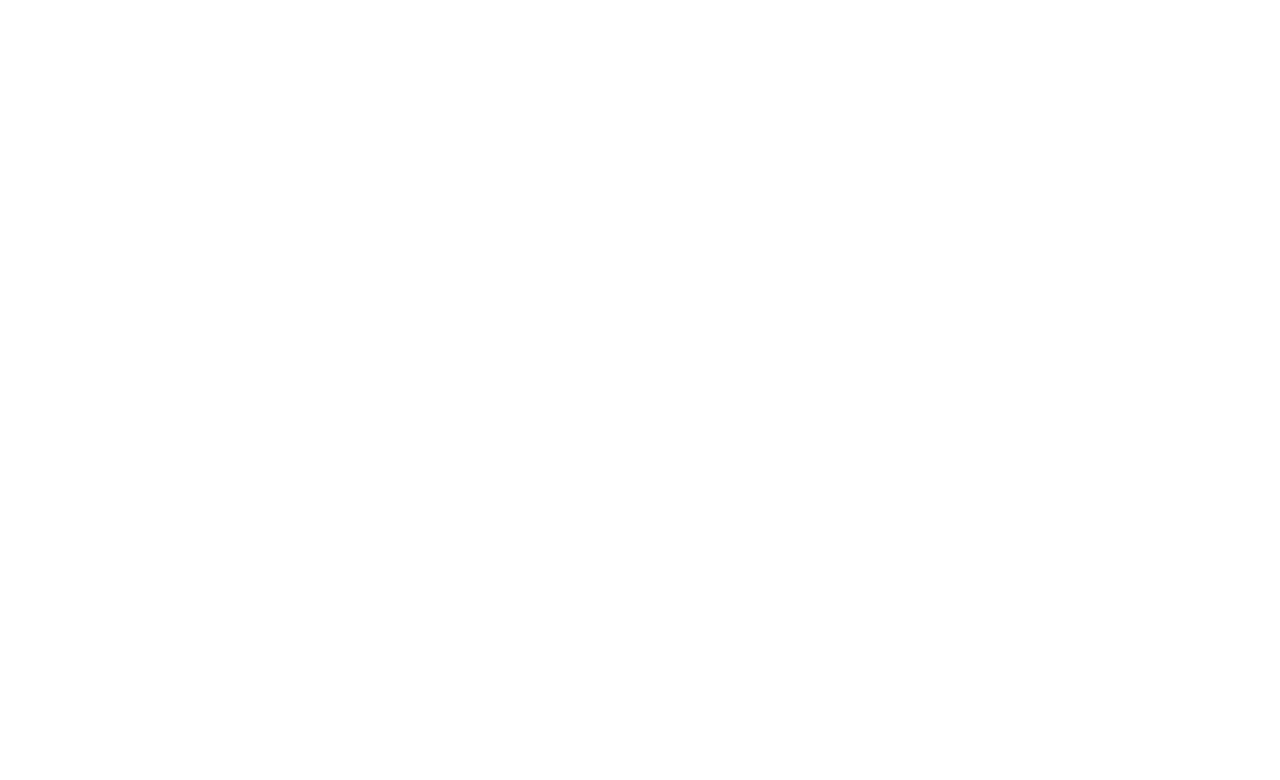
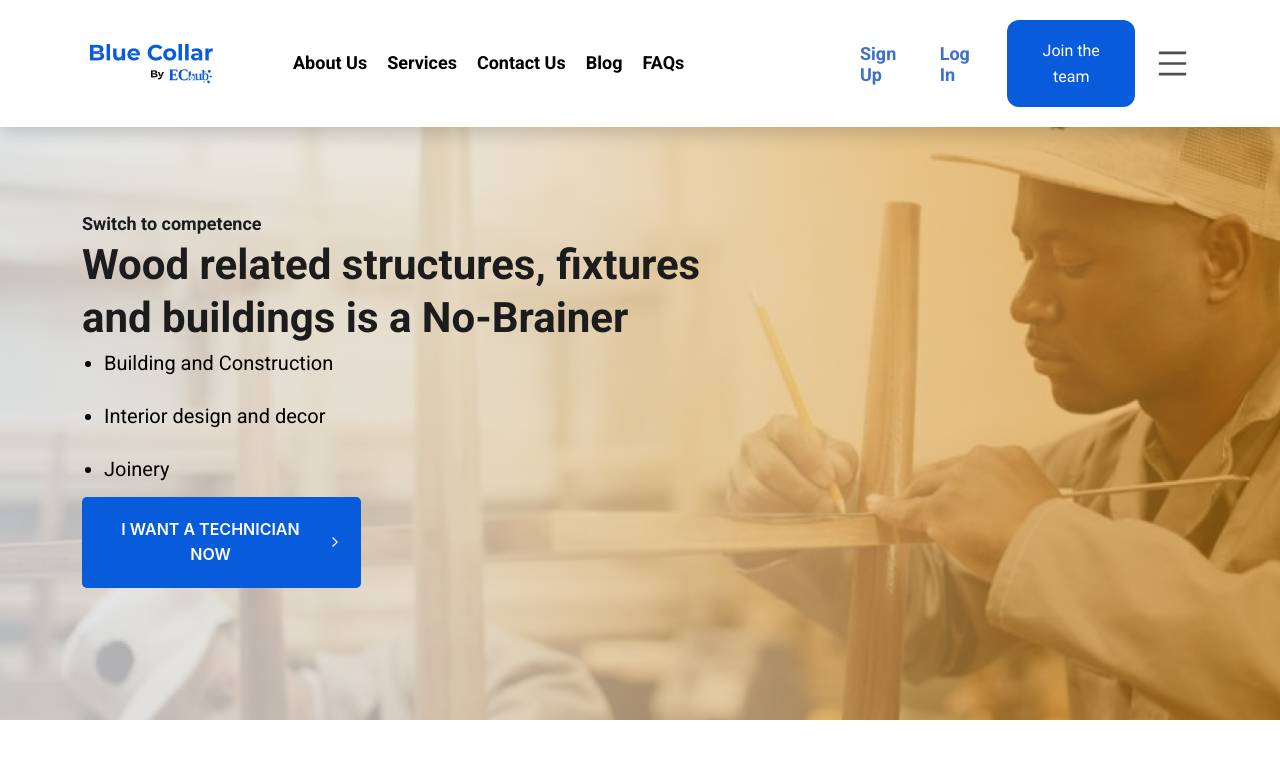
Before and after one commit to Echub-Africa/EChub-react-node, a React (Create React App) app: page /carpentry in a window 1280 px wide. Before the commit this address had no page. Shown: the top 780 px of the page. Built offline with nearby package versions, Linux system fonts and the light colour scheme.

Commit message:
linked all route together in the App.js

```diff
--- a/src/App.js
+++ b/src/App.js
@@ -1,14 +1,14 @@
+/* eslint-disable no-unused-vars */
 import React from 'react'
 import {BrowserRouter as Router, Route, Routes} from "react-router-dom"
 
 
 import './App.css';
 import Home from "./pages/Home.jsx"
-import CompanySign from "./pages/CompanySign.jsx";
 import NormalSign from "./pages/NormalSign.jsx";
-import SignUp from './pages/SignUp.jsx'
 import Login from './pages/Login.jsx'
 import Carpentry from "./pages/Carpentry/Carpentry.jsx";
+import ElectricalMaintenance from './pages/ElectricalMaintainance/ElectricalMaintenance'
 import HireIndividual from "./pages/HireIndividual/HireIndividual.jsx";
 import HireCompany from "./pages/HireCompany/HireCompany.jsx";
 import ErrorPage from "./pages/404/ErrorPage.jsx";
@@ -21,17 +21,23 @@
 
 
 
-
-
-
-
-
 const App = () => {
   return (
     <>
     <Router>
       <Routes>
-
+        <Route path="/" element={<Home />} />
+        <Route path="/signup" element={<NormalSign />} />
+        <Route path="/login" element={<Login />} />
+        <Route path="/resetpassword" element={<ResetPassword />} />
+        <Route path="/company" element={<CompanySignUp />} />
+        <Route path="/individual" element={<IndividualSignUp />} />
+        <Route path="/join" element={<Join />} />
+        <Route path="/carpentry" element={<Carpentry />} />
+        <Route path="/electrical-maintenance" element={<ElectricalMaintenance />} />
+        <Route path="/hire-company" element={<HireCompany />} />
+        <Route path="/hire-individual" element={<HireIndividual />} />
+        <Route path="/about" element={<AboutTech />} />
       </Routes>
     </Router>
     </>
--- a/src/components/Footer.jsx
+++ b/src/components/Footer.jsx
@@ -1,4 +1,5 @@
 import React from 'react'
+import {Link} from 'react-router-dom'
 
 
 export default function Footer() {
@@ -8,10 +9,10 @@
         <div className='col col-lg-4 col-md-4 col-sm-12 leftFooter'>
           <h1 className='footerBrand mt-5'>Blue Collar</h1>
           <div className='footerIcons'>
-            <a href="#"><i class="fab fa-facebook-f"></i> </a>
-            <a href="#"><i class="fab fa-linkedin-in"></i> </a>
-            <a href="#"><i class="fab fa-twitter"></i> </a>
-            <a href="#"> <i class="fab fa-instagram"></i></a>
+            <Link to="#"><i class="fab fa-facebook-f"></i> </Link>
+            <Link to="#"><i class="fab fa-linkedin-in"></i> </Link>
+            <Link to="#"><i class="fab fa-twitter"></i> </Link>
+            <Link to="#"> <i class="fab fa-instagram"></i></Link>
           </div>
         </div>
         <div className='col col-lg-8 col-md-8 col-sm-12 rightFooter'>
@@ -23,25 +24,25 @@
           </div>
           <div className='footerDivs'>
             <div className='footerDiv1'>
-              <a  className='mb-5' href="#"><p className='bold footerHeader'>Join blue collar</p></a>
-              <a href="#"><p className='footerP'>For blue collar technicians</p></a>
-              <a href="#"><p className='footerP'>Learning community</p></a>
-              <a href="#"><p className='footerP'>Leadership programme</p></a>
-              <a href="#"><p className='footerP'>Become a partner</p></a>
+              <Link  className='mb-5' to="#"><p className='bold footerHeader'>Join blue collar</p></Link>
+              <Link to="#"><p className='footerP'>For blue collar technicians</p></Link>
+              <Link to="#"><p className='footerP'>Learning community</p></Link>
+              <Link to="#"><p className='footerP'>Leadership programme</p></Link>
+              <Link to="#"><p className='footerP'>Become a partner</p></Link>
             </div>
             <div className='footerDiv2'>
-              <a  className='mb-5' href="#"><p className='bold footerHeader'>Services</p></a>
-              <a href="#"><p className='footerP'>Electrical</p></a>
-              <a href="#"><p className='footerP'>Carpentry</p></a>
-              <a href="#"><p className='footerP'>Plumbing</p></a>
-              <a href="#"><p className='footerP'>Electronics and Gadgets</p></a>
+              <Link  className='mb-5' to="/services"><p className='bold footerHeader'>Services</p></Link>
+              <Link to="/electrical-maintenance"><p className='footerP'>Electrical</p></Link>
+              <Link to="/carpentry"><p className='footerP'>Carpentry</p></Link>
+              <Link to="/plumbing"><p className='footerP'>Plumbing</p></Link>
+              <Link to="/electronic-gadget"><p className='footerP'>Electronics and Gadgets</p></Link>
             </div>
             <div className='footerDiv3'>
-              <a  className='mb-5' href="#"><p className='bold footerHeader'>About us</p></a>
-              <a href="#"><p className='footerP'>Who we are</p></a>
-              <a href="#"><p className='footerP'>Blogs</p></a>
-              <a href="#"><p className='footerP'>Events</p></a>
-              <a href="#"><p className='footerP'>Projects</p></a>
+              <Link  className='mb-5' to="#"><p className='bold footerHeader'>About us</p></Link>
+              <Link to="#"><p className='footerP'>Who we are</p></Link>
+              <Link to="#"><p className='footerP'>Blogs</p></Link>
+              <Link to="#"><p className='footerP'>Events</p></Link>
+              <Link to="#"><p className='footerP'>Projects</p></Link>
             </div>
           </div>
 
--- a/src/components/Header.css
+++ b/src/components/Header.css
@@ -121,11 +121,20 @@
     font-size: 20px;
     color: #085BDA;
 }
+.pop a{
+    text-decoration: none;
+    color: #000;
+}
+.tech-wrapper{
+    display: flex;
+    flex-direction: column;
+}
 .tech-item{
     font-size: 16px;
     font-weight: 600;
     line-height: 40px;
     cursor: pointer;
+    color: #000;
 }
 .tech-item:hover{
     color: #085BDA;
@@ -133,7 +142,6 @@
 .pop .hire-btn{
     width: 100%;
     position: relative;
-    margin-top: 2rem;
 }
 .pop .hire-btn span{
     background: #085BDA;
--- a/src/components/Header.jsx
+++ b/src/components/Header.jsx
@@ -1,7 +1,8 @@
+/* eslint-disable no-unused-vars */
 import React, {useState} from 'react';
 import Echub from "../assets/Vector.png"
 import { AiOutlineMenu } from 'react-icons/ai';
-import { Link } from 'react-router-dom';
+import { Link, useNavigate } from 'react-router-dom';
 import userImg from '../assets/Ellipse 52.png';
 import './Header.css';
 //import HireModal from './HireModal';
@@ -11,26 +12,28 @@
     const [user, setUser] = useState(false)
     const [isNavOpen, setIsNavOpen] = useState(false)
 
+    const navigate = useNavigate()
+
     return (
         <header className="header shadow">
             <div className="container">
                 <div className="header-left">
-                    <div className="logo">
+                    <Link to="/" className="logo">
                         <img src={Echub} alt="" />
-                    </div>
+                    </Link>
                     <div className="menu">
-                        <div className="menu-item">About Us</div>
-                        <div className="menu-item">Services</div>
-                        <div className="menu-item">Contact Us</div>
-                        <div className="menu-item">Blog</div>
-                        <div className="menu-item">FAQs</div>
+                        <Link to="/about" className="menu-item">About Us</Link>
+                        <Link to="" className="menu-item">Services</Link>
+                        <Link to="" className="menu-item">Contact Us</Link>
+                        <Link to="" className="menu-item">Blog</Link>
+                        <Link to="" className="menu-item">FAQs</Link>
                     </div>
                     {isNavOpen && <div className="mobile-menu">
-                        <div className="mobile-menu-item">About Us</div>
-                        <div className="mobile-menu-item">Services</div>
-                        <div className="mobile-menu-item">Contact Us</div>
-                        <div className="mobile-menu-item">Blog</div>
-                        <div className="mobile-menu-item">FAQs</div>
+                        <Link to="/about" className="menu-item">About Us</Link>
+                        <Link to="" className="menu-item">Services</Link>
+                        <Link to="" className="menu-item">Contact Us</Link>
+                        <Link to="" className="menu-item">Blog</Link>
+                        <Link to="" className="menu-item">FAQs</Link>
                         {!user && <Link to="/signup" className="auth-link">Sign Up</Link>}
                         {!user && <Link to="/login" className="auth-link">Log In</Link>}
                         {user && <div className="img-container">
@@ -45,7 +48,7 @@
                     {user && <div className="img-container">
                         <img src={userImg} alt="" />
                     </div>}
-                    <button>Join the team</button>
+                    <button onClick={()=> navigate("join")}>Join the team</button>
                     <div className="menu-icon" onClick={()=>{
                         setIsOpen(true);
                         console.log("Pop up")
@@ -71,21 +74,21 @@
         <div className="hire-modal-overlay">
             <div className="pop">
                 <div className="close" onClick={()=> setIsOpen(false)}>❌</div>
-                <div className="modal-icon">
+                <Link to="/" className="modal-icon">
                     <img src={Echub} alt="" />
-                </div>
+                </Link>
                 <div className="hire-tech">
                     <div className="tech-header">
                         <h1>HIRE TECHNICIANS</h1>
                     </div>
                     <div className="tech-wrapper">
-                        <div className="tech-item">For Companies</div>
-                        <div className="tech-item">For Individuals</div>
-                        <div className="tech-item">For Building and Construction Projects</div>
-                    </div>
-                    <div className="hire-btn">
+                        <Link to="/company" className="tech-item">For Companies</Link>
+                        <Link to="/individual" className="tech-item">For Individuals</Link>
+                        <Link to="" className="tech-item">For Building and Construction Projects</Link>
+                    </div><br />
+                    <Link to="/company" className="hire-btn">
                         <span>Hire Now</span>
-                    </div>
+                    </Link>
                 </div>
                 <div className="team">
                     <div className="tech-header">
@@ -93,15 +96,15 @@
                     </div>
                     <div className="tech-wrapper">
                         <div className="tech-item">For Technicians</div>
-                    </div>
-                    <div className="hire-btn">
+                    </div><br />
+                    <Link to="/join" className="hire-btn">
                         <span>Join the Team</span>
-                    </div>
+                    </Link>
                 </div>
                 <div className="about">
-                    <div className="tech-header">
+                    <Link to="/about" className="tech-header">
                         <h1>ABOUT US</h1>
-                    </div>
+                    </Link>
                     <div className="tech-wrapper">
                         <div className="tech-item">Events</div>
                     </div>
--- a/src/components/Reusable/Customers/Customers.jsx
+++ b/src/components/Reusable/Customers/Customers.jsx
@@ -1,5 +1,5 @@
 import React from 'react'
-import { customersList } from '../../ElectricalMaintainance/staticdata'
+import { customersList } from '../../../pages/ElectricalMaintainance/staticdata'
 import starrate from "../../../assets/electricalImages/star_rate.png";
 import styling from './customer.module.css'
 
--- a/src/pages/Join.jsx
+++ b/src/pages/Join.jsx
@@ -7,10 +7,10 @@
 
 const Join = () => {
     // SETTING PASSWORD VISIBILITY
-  const [passwordShown, setPasswordShown] = useState(false);
-  const togglePassword = () => {
-    setPasswordShown(!passwordShown);
-  };
+  //const [passwordShown, setPasswordShown] = useState(false);
+  // const togglePassword = () => {
+  //   setPasswordShown(!passwordShown);
+  // };
 
   // VALIDATING THE FORM
   const[form, setForm] = useState({
```
Also changed, not shown: src/pages/ElectricalMaintainance/ElectricalMaintenance.jsx (renamed from src/components/ElectricalMaintainance/ElectricalMaintenance.jsx, +7 -4 lines), src/pages/NormalSign.jsx (+8 -6 lines), src/pages/ElectricalMaintainance/electrical.module.css (renamed from src/components/ElectricalMaintainance/electrical.module.css), src/pages/ElectricalMaintainance/staticdata.js (renamed from src/components/ElectricalMaintainance/staticdata.js).
